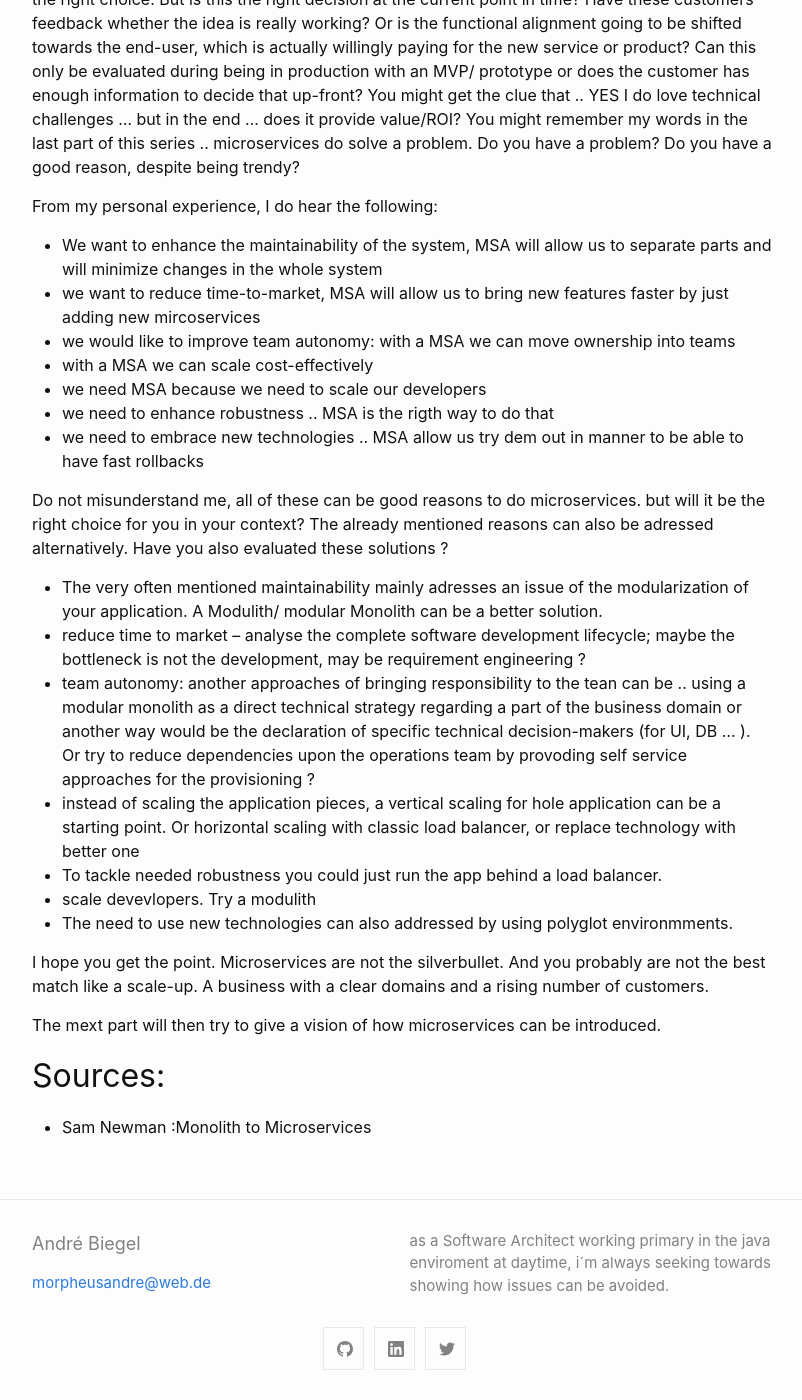
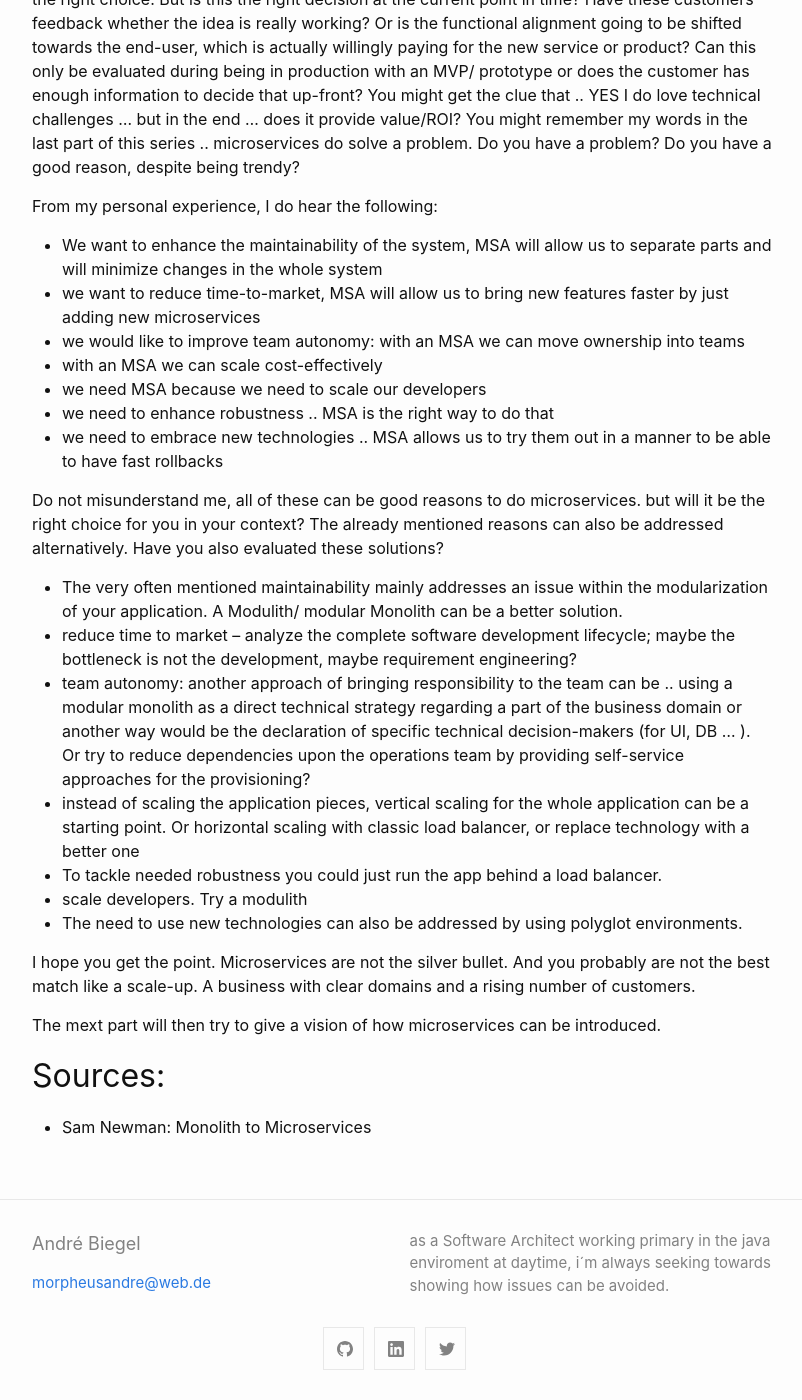
Before and after one commit to andrebiegel/andrebiegel.github.io, a Jekyll site: the page built from _posts/2021-11-10-microservice-part-two.md, in a window 1280 px wide and 1400 px high, scrolled down 1044 px. Shown: the whole window, without its empty margins (238-1040 px from the left). Built offline with Jekyll 4.4.1, drawn with Linux system fonts in a browser that asks for light colours.

Commit message:
Update 2021-11-10-microservice-part-two.md

```diff
--- a/_posts/2021-11-10-microservice-part-two.md
+++ b/_posts/2021-11-10-microservice-part-two.md
@@ -21,30 +21,29 @@ You might remember my words in the last part of this series .. microservices do
 From my personal experience, I do hear the following:
 
 + We want to enhance the maintainability of the system, MSA will allow us to separate parts and will minimize changes in the whole system
-+ we want to reduce time-to-market, MSA will allow us to bring new features faster by just adding new mircoservices
-+ we would like to improve team autonomy: with a MSA we can move ownership into teams
-+ with a MSA we can scale cost-effectively
++ we want to reduce time-to-market, MSA will allow us to bring new features faster by just adding new microservices
++ we would like to improve team autonomy: with an MSA we can move ownership into teams
++ with an MSA we can scale cost-effectively
 + we need MSA because we need to scale our developers
-+ we need to enhance robustness .. MSA is the rigth way to do that
-+ we need to embrace new technologies .. MSA allow us  try dem out in manner to be able to have fast rollbacks
++ we need to enhance robustness .. MSA is the right way to do that
++ we need to embrace new technologies ..     MSA allows us to try them out in a manner to be able to have fast rollbacks
 
-Do not misunderstand me, all of these can be good reasons to do microservices. but will it be the right choice for you in your context?
-The already mentioned reasons can also be adressed alternatively. Have you also evaluated these solutions ?
+Do not misunderstand me, all of these can be good reasons to do microservices. but will it be the right choice for you in your context? The already mentioned reasons can also be addressed alternatively. Have you also evaluated these solutions?
 
-* The very often mentioned maintainability mainly adresses an issue of the modularization of your application. A Modulith/ modular Monolith can be a better solution.
-* reduce time to market -- analyse the complete software development lifecycle; maybe the bottleneck is not the development, may be requirement engineering ?
-* team autonomy: another approaches of bringing responsibility to the tean can be .. using a modular monolith as a direct technical strategy regarding a part of the business domain or another way would be the declaration of specific technical decision-makers (for UI, DB ... ). Or try to reduce dependencies upon the operations team by provoding self service approaches for the provisioning ?
-* instead of scaling the application pieces, a vertical scaling for hole application can be a starting point. Or horizontal scaling with classic load balancer, or replace technology with better one
+* The very often mentioned maintainability mainly addresses an issue within the modularization of your application. A Modulith/ modular Monolith can be a better solution.
+* reduce time to market -- analyze the complete software development lifecycle; maybe the bottleneck is not the development, maybe requirement engineering?
+* team autonomy: another approach of bringing responsibility to the team can be .. using a modular monolith as a direct technical strategy regarding a part of the business domain or another way would be the declaration of specific technical decision-makers (for UI, DB ... ). Or try to reduce dependencies upon the operations team by providing self-service approaches for the provisioning?
+* instead of scaling the application pieces, vertical scaling for the whole application can be a starting point. Or horizontal scaling with classic load balancer, or replace technology with a better one
 * To tackle needed robustness  you could just run the app behind a load balancer.
-* scale devevlopers. Try a modulith
-* The need to use new technologies can also addressed by using polyglot environmments.
+* scale developers. Try a modulith
+* The need to use new technologies can also be addressed by using polyglot environments.
 
 
-I hope you get the point. Microservices are not the silverbullet. And you probably are not the best match like a scale-up. A business with a clear domains and a rising number of customers.
+I hope you get the point. Microservices are not the silver bullet. And you probably are not the best match like a scale-up. A business with clear domains and a rising number of customers.
 
 The mext part will then try to give a vision of how  microservices can be introduced.
 
 
 ## Sources:
 
-* Sam Newman :Monolith to Microservices
+* Sam Newman: Monolith to Microservices
```
